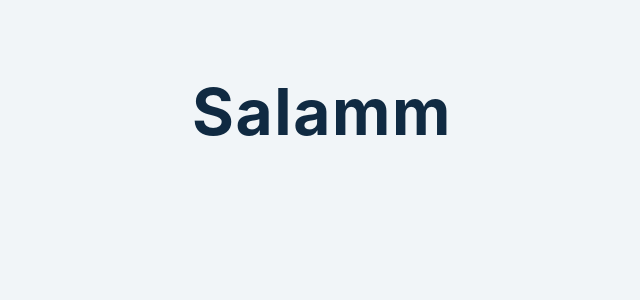
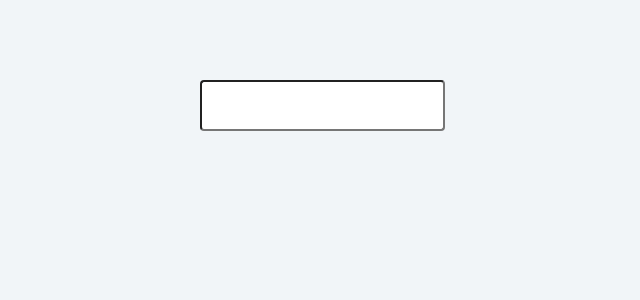
Before and after one commit to alivarastepour/react, a React (Create React App) app: page / in a window 1280 px wide. Shown: the top 300 px of the page, without its empty margins (318-958 px from the left). Built offline with nearby package versions, Linux system fonts and the light colour scheme.

Commit message:
useContext with dynamic value

```diff
--- a/src/tutorial/8-useContext/setup/1-context-api.js
+++ b/src/tutorial/8-useContext/setup/1-context-api.js
@@ -1,14 +1,16 @@
-import React, {createContext, useContext} from "react";
+import React, {createContext, useContext, useState} from "react";
 
 
 const myContext = createContext("salam");
 
 const App = () => {
-    return (
-        <myContext.Provider value='salamm'>
+    const [v,s] = useState();
+    return <>
+        <input value={v} onChange={(e) => s(e.target.value)} type="text" className="form"/>
+        <myContext.Provider value={v}>
             <User/>
         </myContext.Provider>
-    )
+    </>
 }
 
 const User = () => {
```
